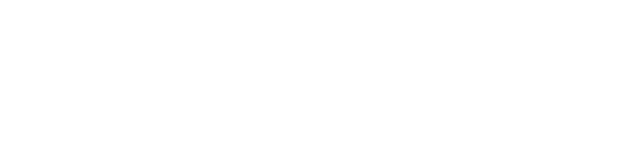
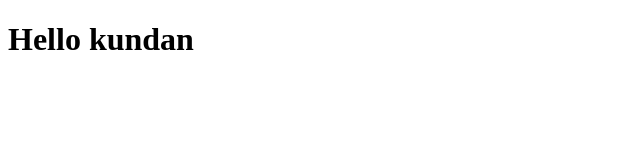
Before and after one commit to kundan111/git-one, a plain HTML site: page index.html in a window 1280 px wide. Shown: the whole page, without its empty margins (0-640 px from the left). Drawn offline with Linux system fonts and the light colour scheme.

Commit message:
added a h1 tag in index,html

```diff
--- a/index.html
+++ b/index.html
@@ -8,5 +8,7 @@
 </head>
 <body>
 
+<h1>Hello kundan</h1>
+
 </body>
 </html>
```
